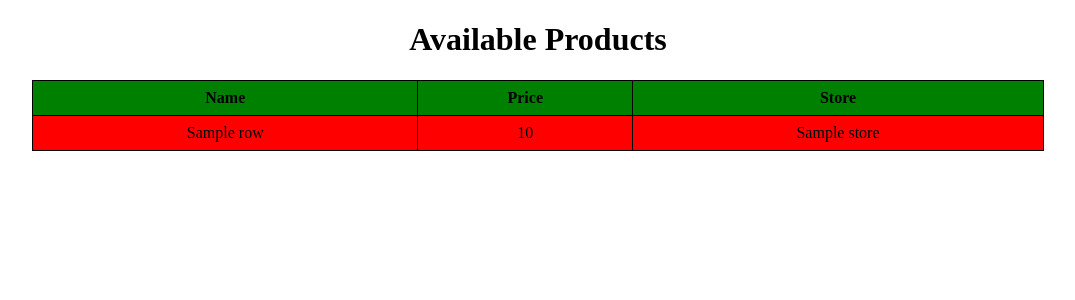
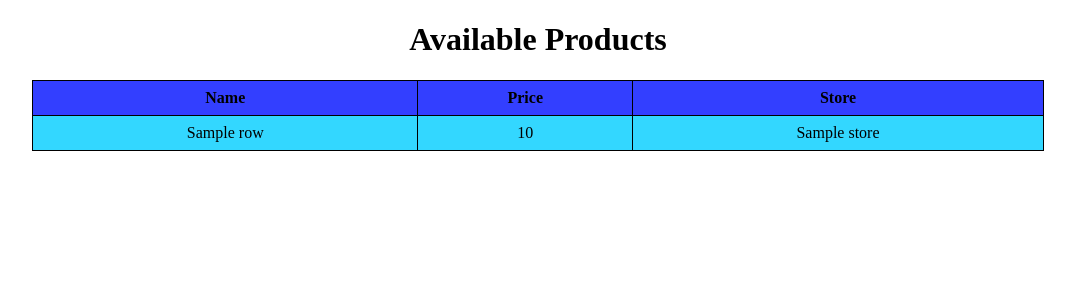
Before and after one commit to DianaR95/emag_lesson_29, a Flask app: template templates/home.html in a window 1280 px wide. Shown: the top 300 px of the page, without its empty margins (102-1177 px from the left). Run offline with Flask 3, Linux system fonts and the light colour scheme; the template is opened without the code that fills it: most values are stand-ins (such as "Sample title", 1, 10 or a date in 2020); parts of the project's set-up code (start-up, migrations or seed data) failed here and were passed over.

Commit message:
created home style css file, added hover and code for colors

```diff
--- /dev/null
+++ b/static/css/home_style.css
@@ -0,0 +1,19 @@
+ table {
+            border-collapse: collapse;
+            width: 80%;
+            margin: auto;
+            background-color: #333FFF;
+        }
+        th, td {
+            border: 1px solid black;
+            padding: 8px;
+            text-align: center;
+            background-color: #33D7FF;
+        }
+        th {
+            background-color: #333FFF;
+        }
+
+        td:hover {
+            background-color: #FFFF99;
+            }
--- a/templates/home.html
+++ b/templates/home.html
@@ -2,23 +2,7 @@
 <html>
 <head>
     <title>Emag Products</title>
-    <style>
-        table {
-            border-collapse: collapse;
-            width: 80%;
-            margin: auto;
-            background-color: green;
-        }
-        th, td {
-            border: 1px solid black;
-            padding: 8px;
-            text-align: center;
-            background-color: red;
-        }
-        th {
-            background-color: green;
-        }
-    </style>
+    <link rel="stylesheet" href="{{ url_for('static', filename='css/home_style.css') }}">
 </head>
 <body>
     <h1 style="text-align: center;">Available Products</h1>
```
